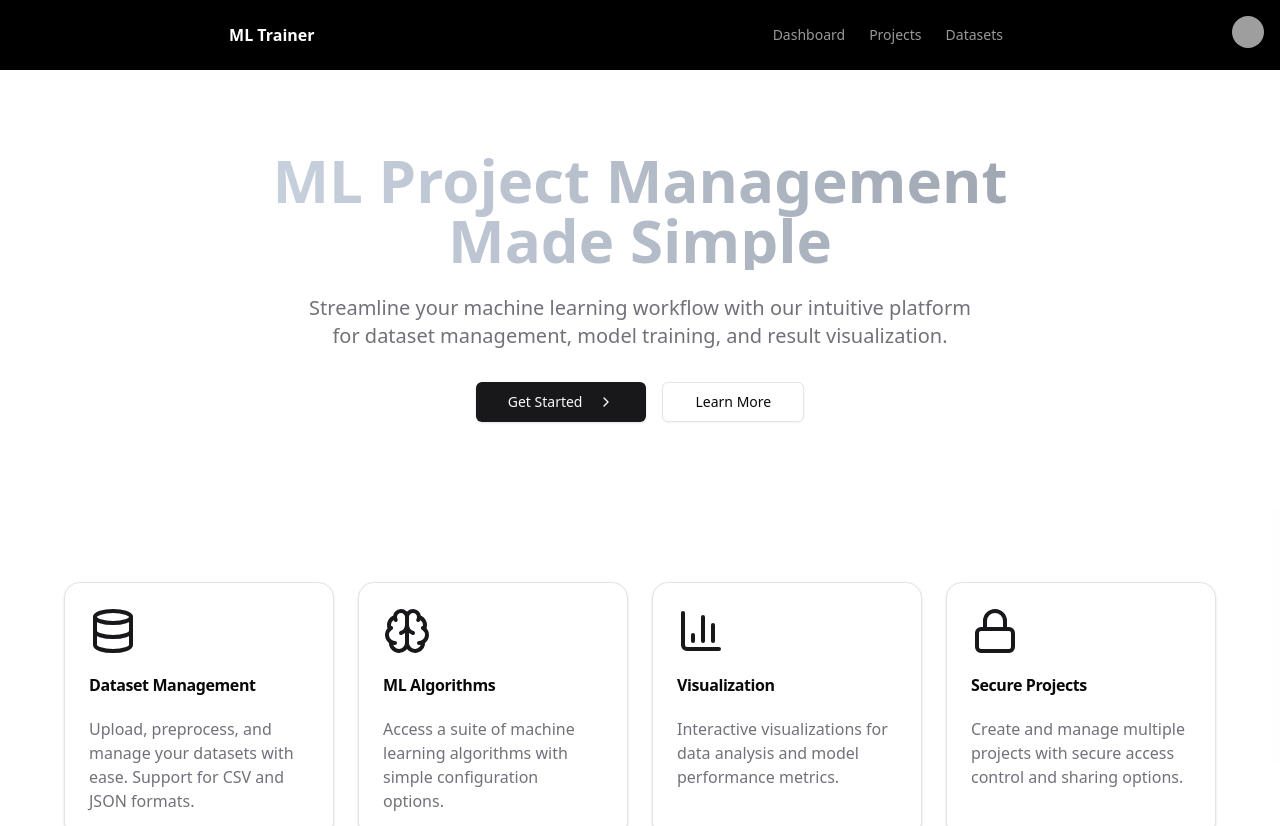
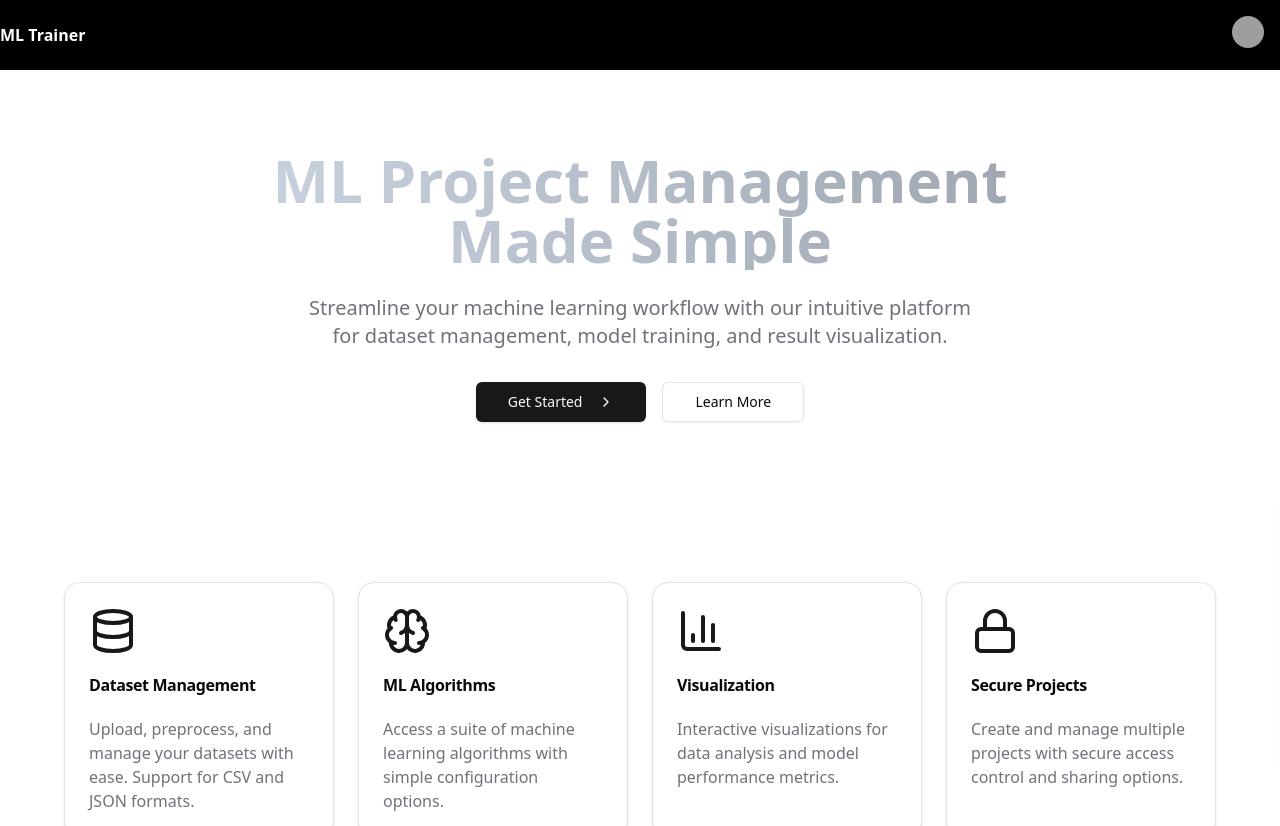
Before and after one commit to mouhsiiin/ModelCrafter-front, a React (Vite) app: page / in a window 1280 px wide. Shown: the top 826 px of the page. Built offline with nearby package versions, Linux system fonts and the light colour scheme; grey boxes are pictures that could not be loaded.

Commit message:
Created a Docker run script and Deleted all nav bar items

```diff
--- a/src/components/nav-bar/MainNav.tsx
+++ b/src/components/nav-bar/MainNav.tsx
@@ -4,9 +4,10 @@
 
 // Define navigation items as a constant for easier maintenance
 const NAV_ITEMS = [
-  { label: 'Dashboard', path: '/dashboard' },
-  { label: 'Projects', path: '/projects' },
-  { label: 'Datasets', path: '/datasets' },
+  { label: "", path: "/" },
+  // { label: 'Dashboard', path: '/dashboard' },
+  // { label: 'Projects', path: '/projects' },
+  // { label: 'Datasets', path: '/datasets' },
 ];
 
 export function MainNav() {
@@ -16,7 +17,7 @@
 
   return (
     <div className="bg-black w-full flex py-4">
-      <div className="container mx-auto flex justify-around items-center">
+      <div className="container mx-auto flex justify-between items-center">
         <Link
           to="/"
           className="flex items-center space-x-2 group"
@@ -45,7 +46,7 @@
           ))}
         </nav>
       </div>
-      <div className="justify-end mr-4">
+      <div className="justify-between mr-4">
         <UserNav />
       </div>
     </div>
```
Also changed, not shown: 1 other file (tests, documents, lock files or other folders).
